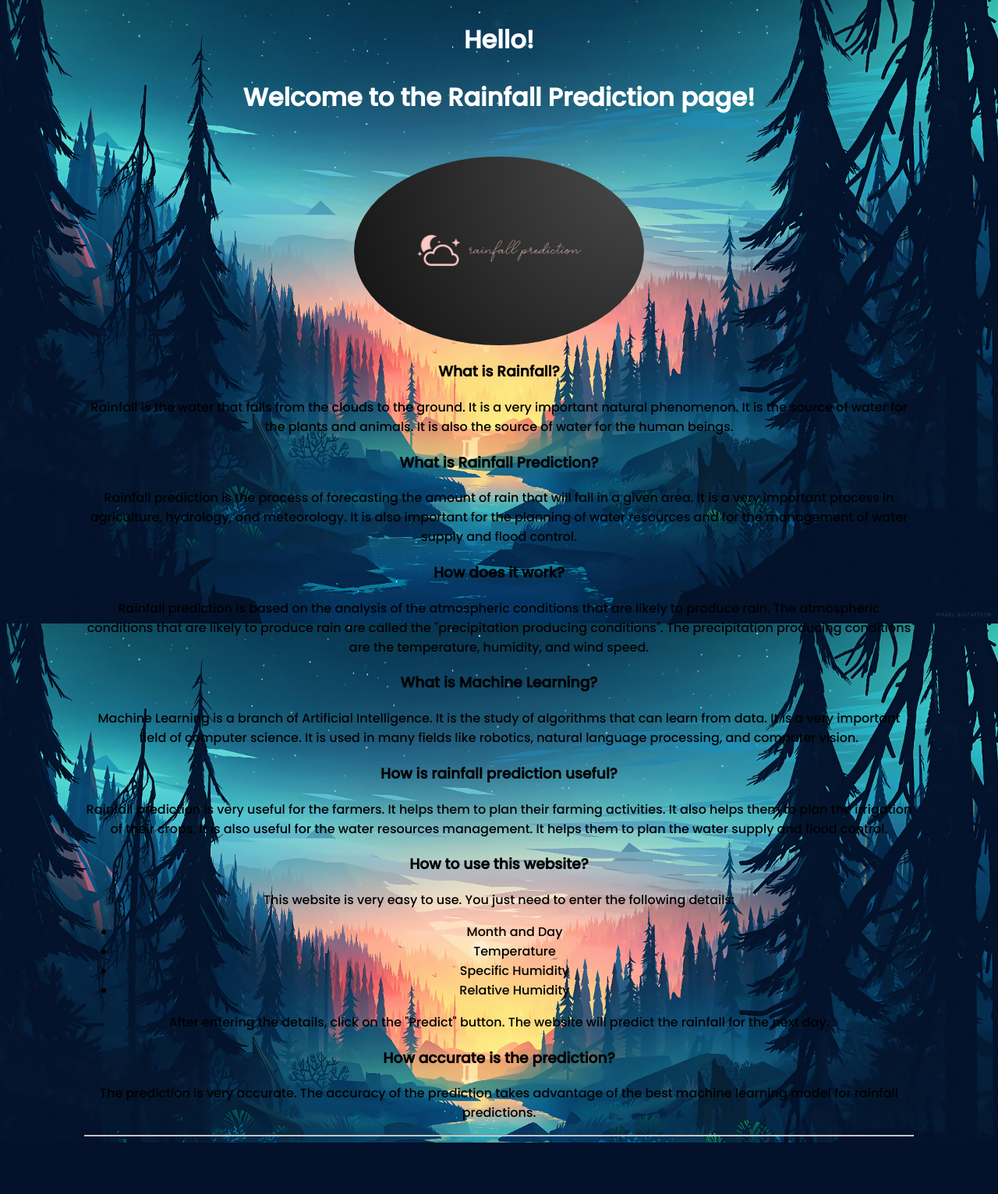
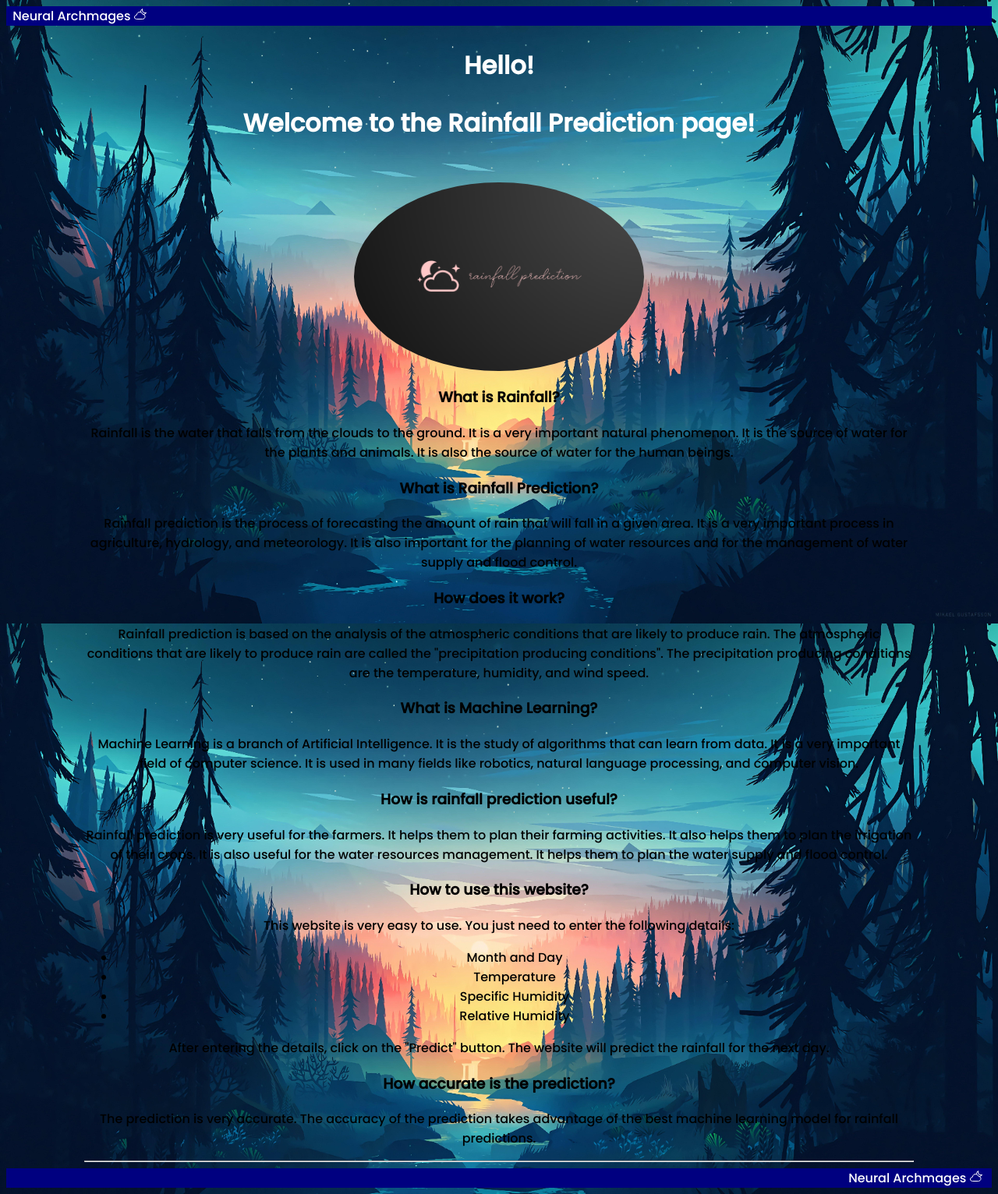
Before and after one commit to PalakDwivedi02/RainSense, a Flask app: page / in a window 1280 px wide. Shown: the whole page at 78% size. Before the commit the page ends 1466 px from the top, so only its background shows below. Run offline with Flask 2, Linux system fonts and the light colour scheme; parts of the project's set-up code (start-up, migrations or seed data) failed here and were passed over.

Commit message:
Added header and footers

```diff
--- a/templates/layout.html
+++ b/templates/layout.html
@@ -11,10 +11,18 @@
         <link rel="shortcut icon" href="{{ url_for('static', filename='favicon.ico') }}">
     </head>
     <body>
+        <div style="background-color: navy; color: white; ">
+            &nbsp&nbspNeural Archmages <ion-icon name="cloudy-night-outline"></ion-icon>
+        </div>
         <section>
             {% block content %}
 
             {% endblock %}
         </section>
+        <div style="background-color: navy; color: white; text-align: right;">
+            Neural Archmages <ion-icon name="cloudy-night-outline"></ion-icon> &nbsp&nbsp
+        </div>
+        <script type="module" src="https://unpkg.com/ionicons@5.5.2/dist/ionicons/ionicons.esm.js"></script>
+        <script nomodule src="https://unpkg.com/ionicons@5.5.2/dist/ionicons/ionicons.js"></script>
     </body>
 </html>
```
